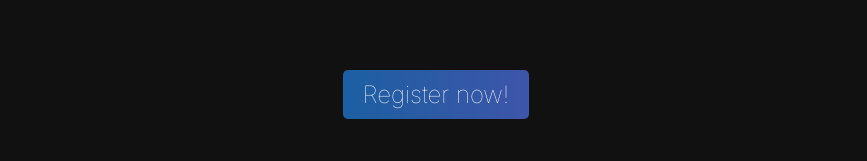
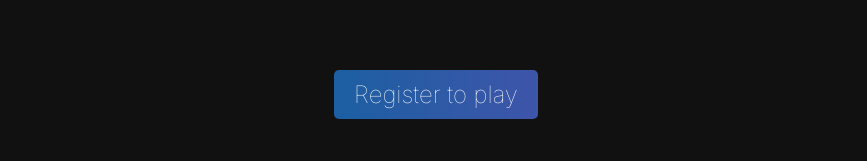
Before and after one commit to IEEE-IIIT-Delhi/slash.win, a plain HTML site: page index.html in a window 1280 px wide. Shown: the part 454-615 px from the top of the page, without its empty margins (204-1071 px from the left). Drawn offline with Linux system fonts and the light colour scheme.

Commit message:
Fix: wording

```diff
--- a/index.html
+++ b/index.html
@@ -79,7 +79,7 @@
     </section>
 
     <section class='register'>
-      <a class='register' href='https://play.slash.win/register'>Register now!</a>
+      <a class='register' href='https://play.slash.win/register'>Register to play</a>
       <a class='discord' href='https://discord.gg/5wqhZu'>Join the conversation on Discord!</a>
     </section>
 
```
